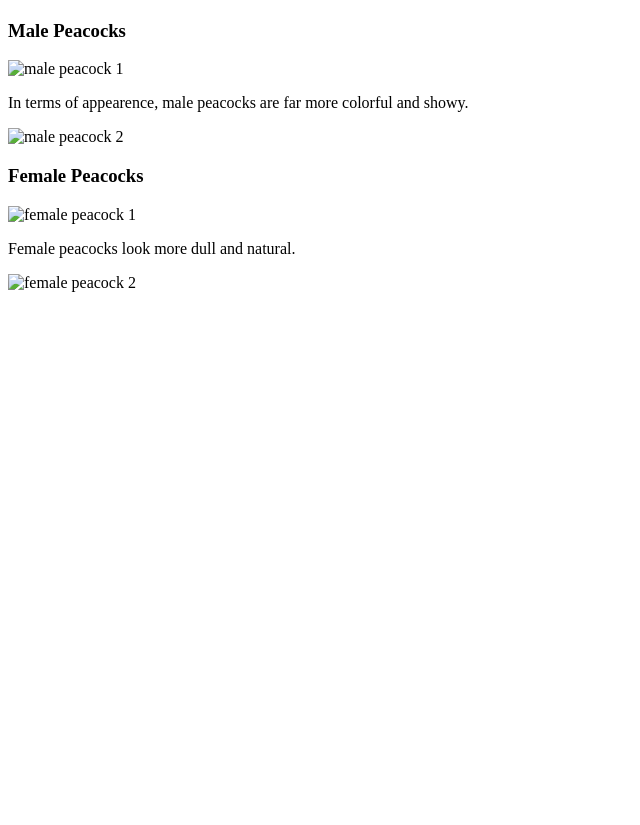
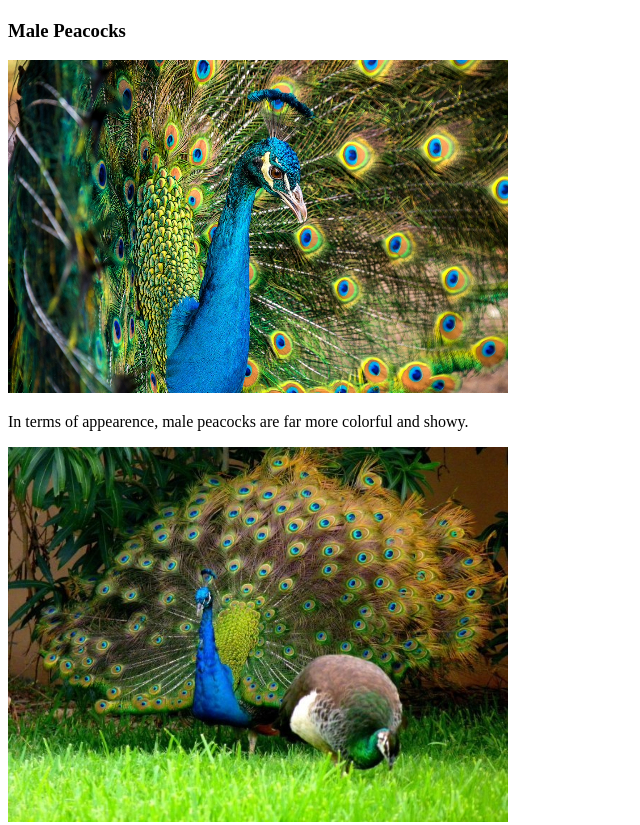
Before and after one commit to ahussain33/Project-1, a plain HTML site: page peacocks.html in a window 1280 px wide. Shown: the part 706-1531 px from the top of the page, without its empty margins (0-640 px from the left). Before the commit the page ends 1006 px from the top, so only its background shows below. Drawn offline with Linux system fonts and the light colour scheme.

Commit message:
Update peacocks.html

```diff
--- a/peacocks.html
+++ b/peacocks.html
@@ -26,13 +26,13 @@
   <h3>Some More Interesting Facts About Peacocks</h3>
   <iframe src="https://www.youtube.com/embed/ovxJXZdhRdM" title="Interesting Facts About Peacocks And Peahens, Or The Peafowls" allow="accelerometer; autoplay; clipboard-write; encrypted-media; gyroscope; picture-in-picture; web-share" allowfullscreen></iframe>
   <h3>Male Peacocks</h3>
-  <img src="images/malepeacock.jpg" alt="male peacock 1">
+  <img src="media/malepeacock.jpg" alt="male peacock 1">
   <p>In terms of appearence, male peacocks are far more colorful and showy.</p>
-  <img src="images/malepeacock2.jpg" alt="male peacock 2">
+  <img src="media/malepeacock2.jpg" alt="male peacock 2">
   <h3>Female Peacocks</h3>
-  <img src="images/femalepeacock.jpg" alt="female peacock 1">
+  <img src="media/femalepeacock.jpg" alt="female peacock 1">
   <p>Female peacocks look more dull and natural.</p>
-  <img src="images/femalepeacock2.jpg" alt="female peacock 2">
+  <img src="media/femalepeacock2.jpg" alt="female peacock 2">
 </body>
 
 </html>
```
